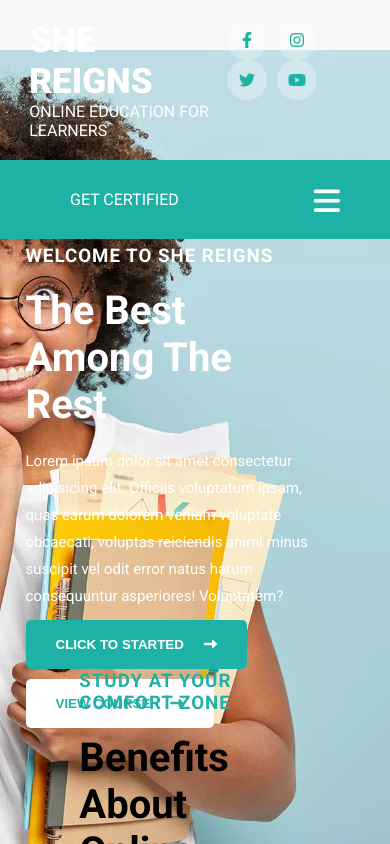
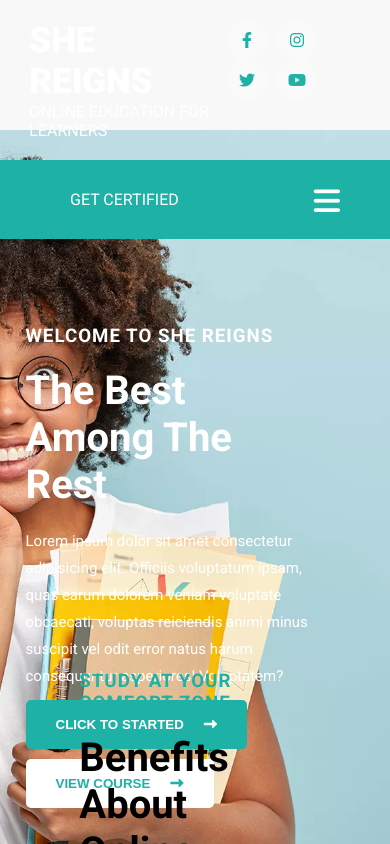
Before and after one commit to yasiramus/education-website, a React (Create React App) app: page / in a window 390 px wide. Shown: the top 844 px of the page. Built offline with nearby package versions, Linux system fonts and the light colour scheme.

Commit message:
wrapper media query

```diff
--- a/src/pages/home/homePage.css
+++ b/src/pages/home/homePage.css
@@ -111,7 +111,7 @@
         padding-top: 50%;
         height:107vh;
 
-        margin: 50px 0;
+        margin: 130px 0;
 
     }
 
```
